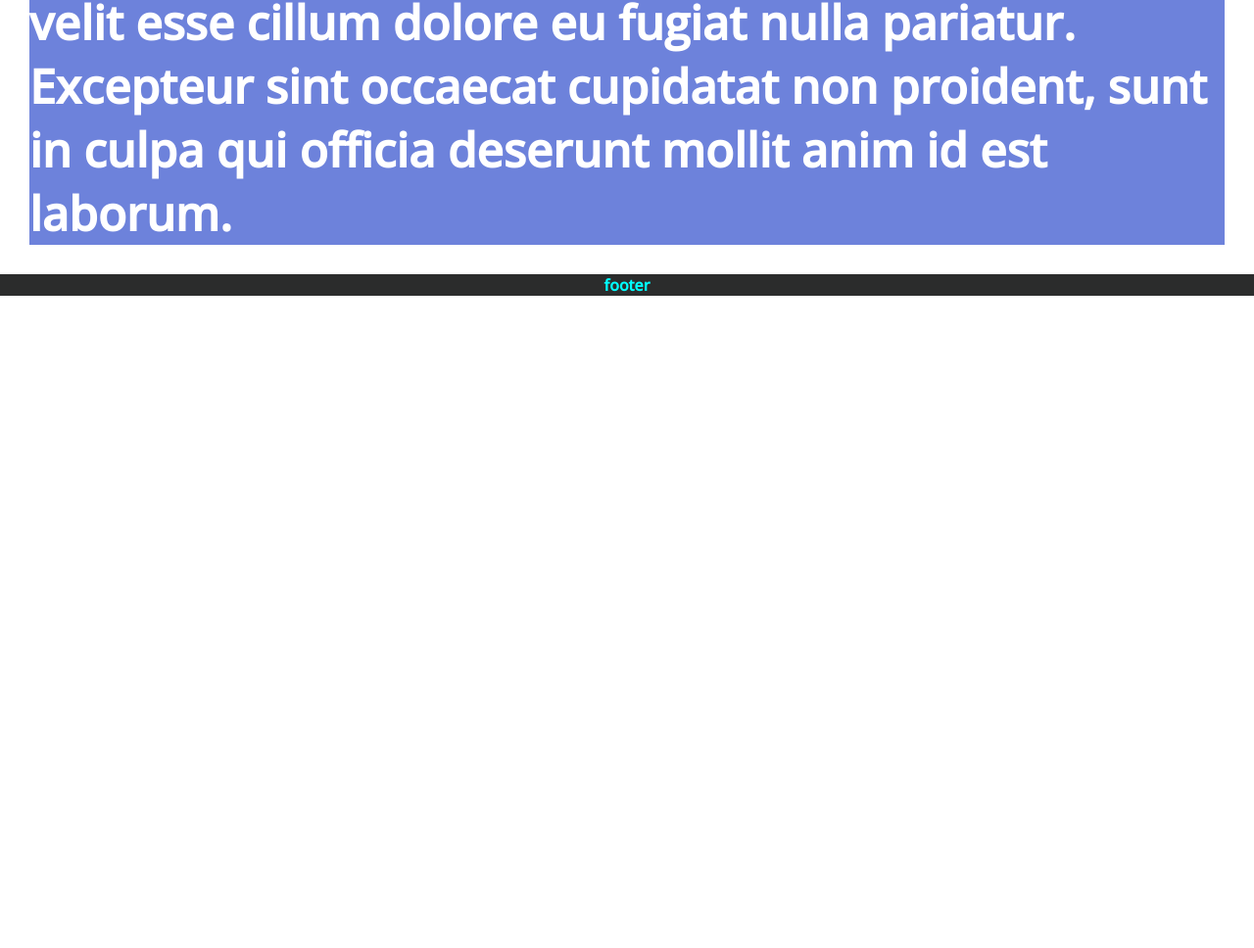
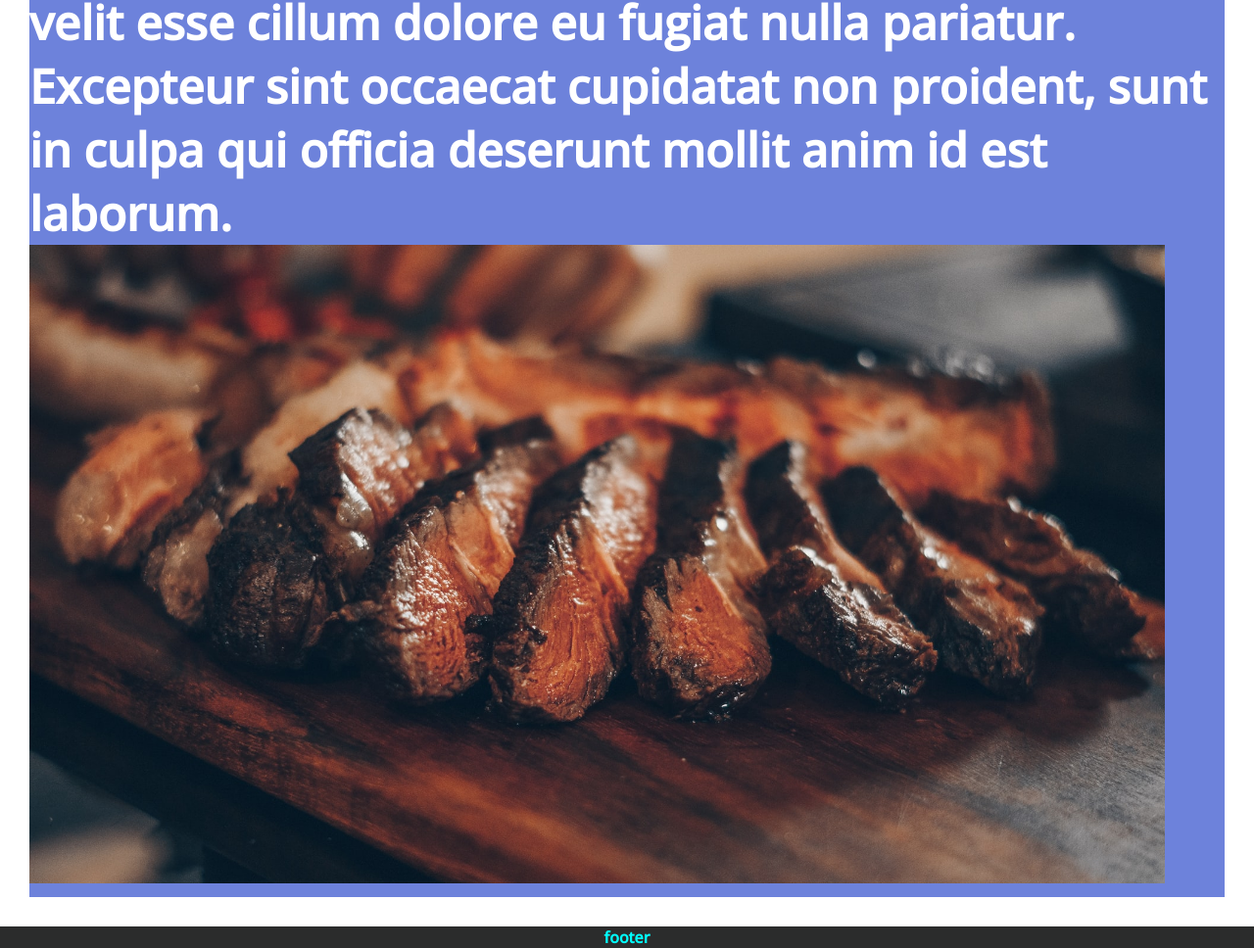
Before and after one commit to Croixed/restaurant, a website built with webpack: page dist/index.html in a window 1280 px wide. Shown: the part 1085-2053 px from the top of the page at 98% size. Before the commit the page ends 1387 px from the top, so only its background shows below. Built offline with nearby package versions, Linux system fonts and the light colour scheme.

Commit message:
added image to content

```diff
--- a/src/index.js
+++ b/src/index.js
@@ -12,9 +12,10 @@ background.classList.add("bg");
 document.body.appendChild(background);
 
 // console.log(contents);
-// const mySteak = new Image();
-// mySteak.src = Steak;
+const mySteak = new Image();
+mySteak.src = Steak;
 // console.log(mySteak);
+const lineBreak = document.createElement('br');
 
 document.body.appendChild(contents);
 
@@ -44,6 +45,8 @@ const mainContent = component('div', '', 'main-content');
 
 // sample main content for the first Home page
 const homeContent = component('div', 'Looccaecat it anim id est laborum.Lorem ipsum dolor sit amet, consectetur adipiscing elit, sed do eiusmod tempor incididunt ut labore et dolore magna aliqua. Ut enim ad minim veniam, quis nostrud exercitation ullamco laboris nisi ut aliquip ex ea commodo consequat. Duis aute irure dolor in reprehenderit in voluptate velit esse cillum dolore eu fugiat nulla pariatur. Excepteur sint occaecat cupidatat non proident, sunt in culpa qui officia deserunt mollit anim id est laborum.Lorem ipsum dolor sit amet, consectetur adipiscing elit, sed do eiusmod tempor incididunt ut labore et dolore magna aliqua. Ut enim ad minim veniam, quis nostrud exercitation ullamco laboris nisi ut aliquip ex ea commodo consequat. Duis aute irure dolor in reprehenderit in voluptate velit esse cillum dolore eu fugiat nulla pariatur. Excepteur sint occaecat cupidatat non proident, sunt in culpa qui officia deserunt mollit anim id est laborum.', 'home-content');
+homeContent.appendChild(lineBreak);
+homeContent.appendChild(mySteak);
 mainContent.appendChild(homeContent);
 
 
--- a/src/style.css
+++ b/src/style.css
@@ -82,6 +82,10 @@ body {
 
 }
 
+img {
+  width: 95%;
+}
+
 .footer {
   color: cyan;
 
```
Also changed, not shown: dist/index.bundle.js.
